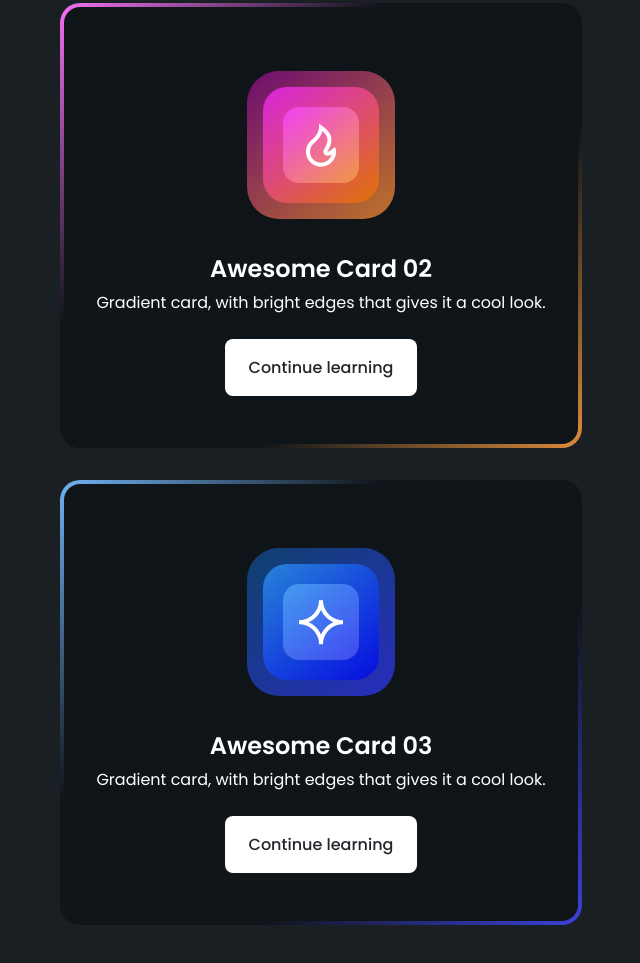
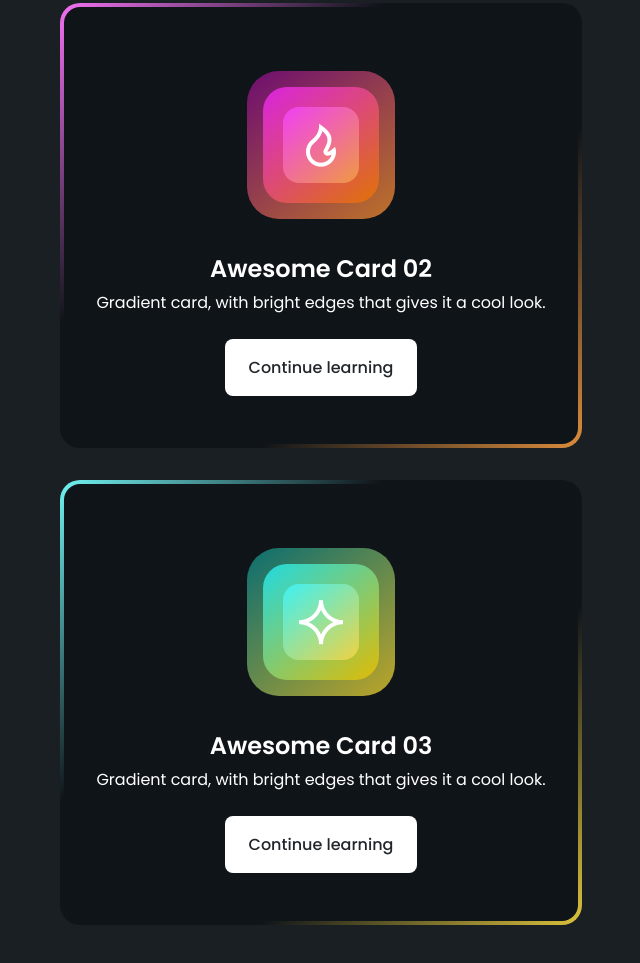
Before and after one commit to erickdc7/responsive-gradient-border-card, a plain HTML site: page index.html in a window 1280 px wide. Shown: the part 546-1509 px from the top of the page, without its empty margins (319-959 px from the left). Drawn offline with nearby package versions, Linux system fonts and the light colour scheme.

Commit message:
class added

```diff
--- a/index.html
+++ b/index.html
@@ -57,7 +57,7 @@
             </div>
          </article>
 
-         <article class="card__article">
+         <article class="card__article card__green">
             <div class="card__shape-1">
                <div class="card__shape-2"></div>
                <div class="card__shape-3">
```
